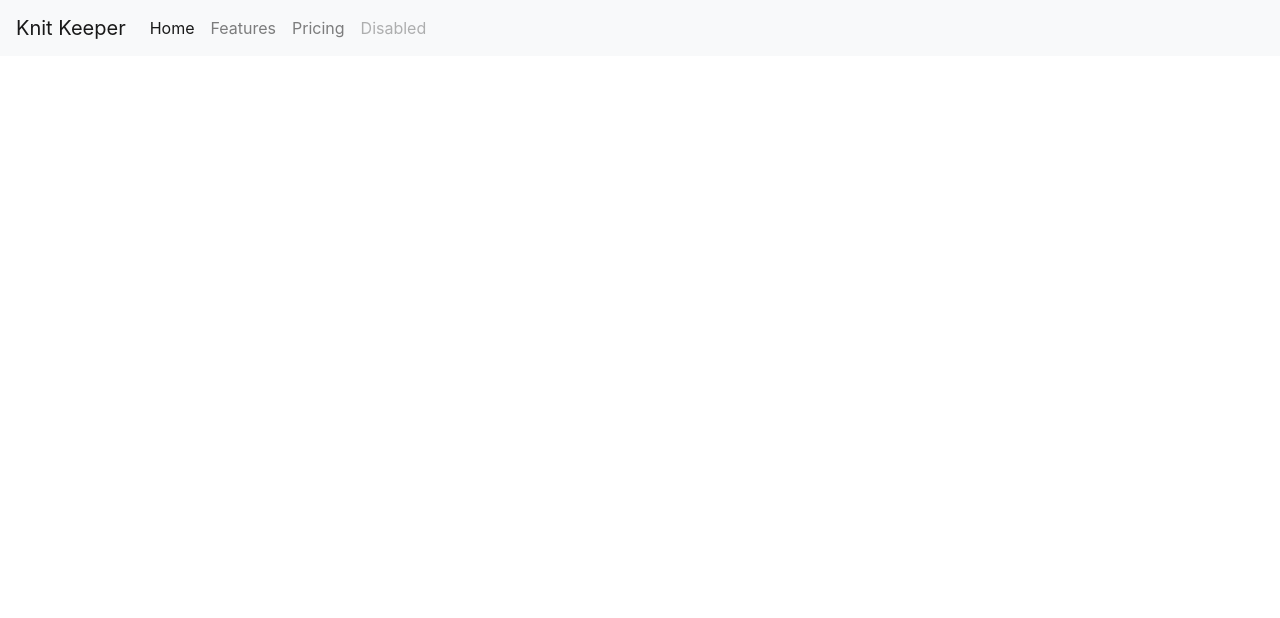
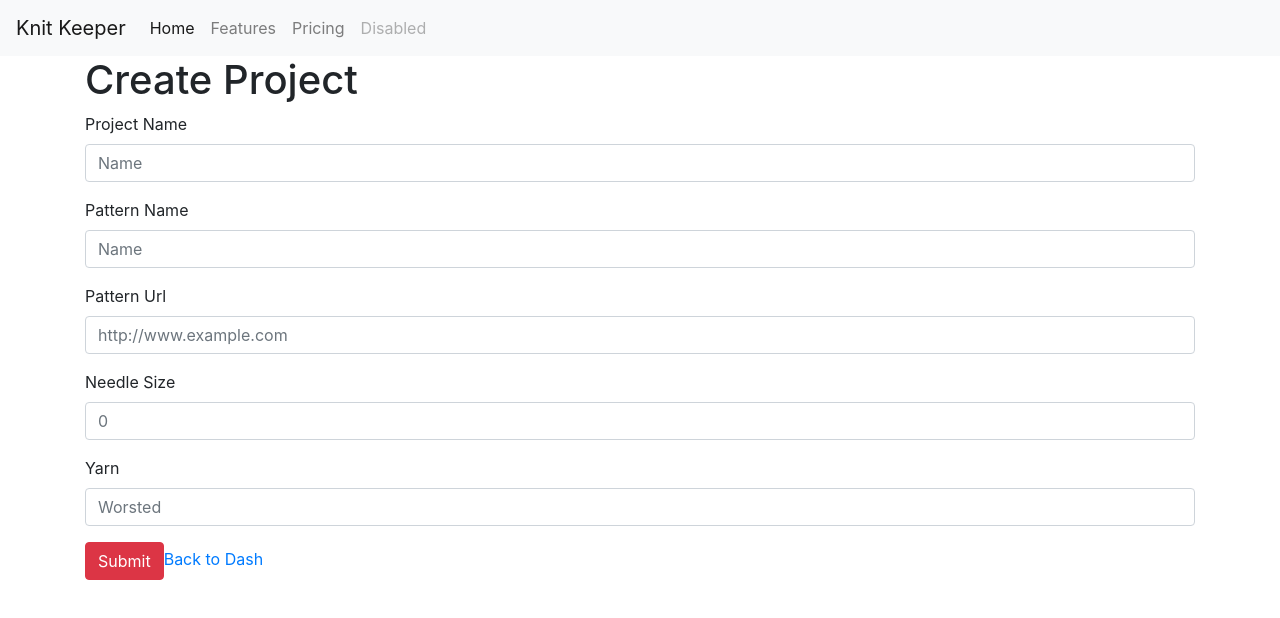
Before and after one commit to racheljay/knit-keeper-react, a React (Create React App) app: page /add-project in a window 1280 px wide. Shown: the top 618 px of the page. Built offline with nearby package versions, Linux system fonts and the light colour scheme.

Commit message:
basic working form for adding new projects

```diff
--- /dev/null
+++ b/src/AddProject.jsx
@@ -0,0 +1,116 @@
+import React, {useState} from 'react';
+import { useHistory, Link } from 'react-router-dom';
+import axiosHelper from './utilities/axiosHelper';
+
+function AddProject(props) {
+	let history = useHistory();
+
+	const [projectName, setProjectName] = useState('');
+	const [patternName, setPatternName] = useState('');
+	const [patternUrl, setPatternUrl] = useState('');
+	const [needleSize, setNeedleSize] = useState(0);
+	const [yarn, setYarn] = useState('');
+
+	const submit = (res) => {
+		if(res.status === 200) {
+			console.log(res)
+		}
+	}
+
+	const handleClick = () => {
+		const data = {
+			user_id: props.userID,
+			project_name: projectName,
+			pattern_name: patternName,
+			pattern_url: patternUrl,
+			needle_size: needleSize,
+			yarn};
+
+		const headers = {
+			'Content_Type': 'application/json;charset=UTF-8',
+			'Access-Control-Allow-Origin': '*',
+			'Access': 'application/json',
+	}
+
+	const method = 'post';
+	const url = `/add-project`;
+	axiosHelper({ method, url, func: submit, data, headers })
+	}
+
+	return (
+		<div className="container">
+			<h1>Create Project</h1>
+
+
+			<div className="form-group">
+				<label htmlFor="exampleFormControlInput1">Project Name</label>
+				<input
+				type="text"
+				className="form-control"
+				// id="exampleFormControlInput1"
+				placeholder="Name"
+				onChange={e => setProjectName(e.target.value)}
+				/>
+			</div>
+
+			<div className="form-group">
+				<label htmlFor="exampleFormControlInput1">Pattern Name</label>
+				<input
+				type="text"
+				className="form-control"
+				// id="exampleFormControlInput1"
+				placeholder="Name"
+				onChange={e => setPatternName(e.target.value)}
+				/>
+			</div>
+
+			<div className="form-group">
+				<label htmlFor="exampleFormControlInput1">Pattern Url</label>
+				<input
+				type="text"
+				className="form-control"
+				// id="exampleFormControlInput1"
+				placeholder="http://www.example.com"
+				onChange={e => setPatternUrl(e.target.value)}
+				/>
+			</div>
+
+			<div className="form-group">
+				<label htmlFor="exampleFormControlInput1">Needle Size</label>
+				<input
+				type="text"
+				className="form-control"
+				id="exampleFormControlInput1"
+				placeholder="0"
+				onChange={e => setNeedleSize(e.target.value)}
+				/>
+			</div>
+
+			<div className="form-group">
+				<label htmlFor="exampleFormControlInput1">Yarn</label>
+				<input
+				type="text"
+				className="form-control"
+				id="exampleFormControlInput1"
+				placeholder="Worsted"
+				onChange={e => setYarn(e.target.value)}
+				/>
+			</div>
+
+		<button
+		className="btn btn-danger"
+		onClick={handleClick}
+		>Submit</button>
+		<Link to="/dashboard">Back to Dash</Link>
+
+			{/* <div class="form-group">
+				<label for="exampleFormControlTextarea1">Example textarea</label>
+				<textarea class="form-control" id="exampleFormControlTextarea1" rows="3"></textarea>
+			</div> */}
+
+
+		</div>
+	)
+}
+
+export default AddProject;
--- a/src/App.jsx
+++ b/src/App.jsx
@@ -4,10 +4,13 @@ import Nav from './Nav';
 import Register from './Register';
 import Login from './Login';
 import Dashboard from './Dashboard';
+import AddProject from './AddProject';
 
 function App() {
   const [loginState, setLoginState] = useState(false)
   const [accessToken, setAccessToken] = useState('')
+  const [userName, setUserName] = useState('');
+  const [userID, setUserID] = useState(0);
 
   useEffect(() => {
     const token = window.sessionStorage.getItem('token')
@@ -46,6 +49,21 @@ function App() {
             loginState={loginState}
             accessToken={accessToken}
             setAccessToken={setAccessToken}
+            userName={userName}
+            setUserName={setUserName}
+            userID={userID}
+            setUserID={setUserID}
+          />
+        </Route>
+
+        <Route path="/add-project">
+          <AddProject
+            setLoginState={setLoginState}
+            loginState={loginState}
+            accessToken={accessToken}
+            setAccessToken={setAccessToken}
+            userID={userID}
+            setUserID={setUserID}
           />
         </Route>
 
--- a/src/Dashboard.jsx
+++ b/src/Dashboard.jsx
@@ -5,14 +5,13 @@ import axiosHelper from './utilities/axiosHelper';
 function Dashboard(props) {
   const history = useHistory();
 
-  const [userName, setUserName] = useState('');
-  const [userID, setUserID] = useState(0);
+
   const [projectData, setProjectData] = useState([]);
 
   const getUserInfo = (res) => {
     console.log(res)
-    setUserName(res.data.name);
-    setUserID(res.data.id);
+    props.setUserName(res.data.name);
+    props.setUserID(res.data.id);
 
     console.log(res.data.id);
     const url = `/projects/${res.data.id}`;
@@ -49,22 +48,30 @@ function Dashboard(props) {
     history.push('/');
     props.setLoginState(false);
     console.log(props.loginState);
-    setUserName('');
-    setUserID(0);
+    props.setUserName('');
+    props.setUserID(0);
   }
+
+  const addProject = () => {
+    history.push('/add-project')
+  }
+
   if (props.loginState === true) {
 
     return (
       <div className="container">
 
         <h1>Dashboard</h1>
-        <h2>Welcome, {userName}!</h2>
+        <h2>Welcome, {props.userName}!</h2>
 
         <button
           className="btn btn-success"
           onClick={logOut}
         >Log Out</button>
-
+        <button
+          className="btn btn-light"
+          onClick={addProject}
+        >Add New</button>
         <br />
 
 
@@ -97,9 +104,9 @@ function Dashboard(props) {
       </div>
     )
   } else {
-    return(
-      <h1>You're not supposed to be here</h1>
-    )
+    // return(
+    //   <h1>You're not supposed to be here</h1>
+    // )
   }
 }
 
--- a/src/Login.jsx
+++ b/src/Login.jsx
@@ -29,7 +29,7 @@ function Login(props) {
 		const data = {
 			username: email,
 			password,
-			client_secret: "Kv6f6QU9gHZEk6SDz0N15jdtIjylLGB2KPgRvfY1",
+			client_secret: "qYyAlARTszlp3aQBCZer9Pi3nWvYhcrz97Tq1Lr2",
 			client_id: '2',
 			grant_type: 'password',
 			scope: ''
```
Also changed, not shown: 1 other file (tests, documents, lock files or other folders). Lines whose indentation alone changed are shown as unchanged.
